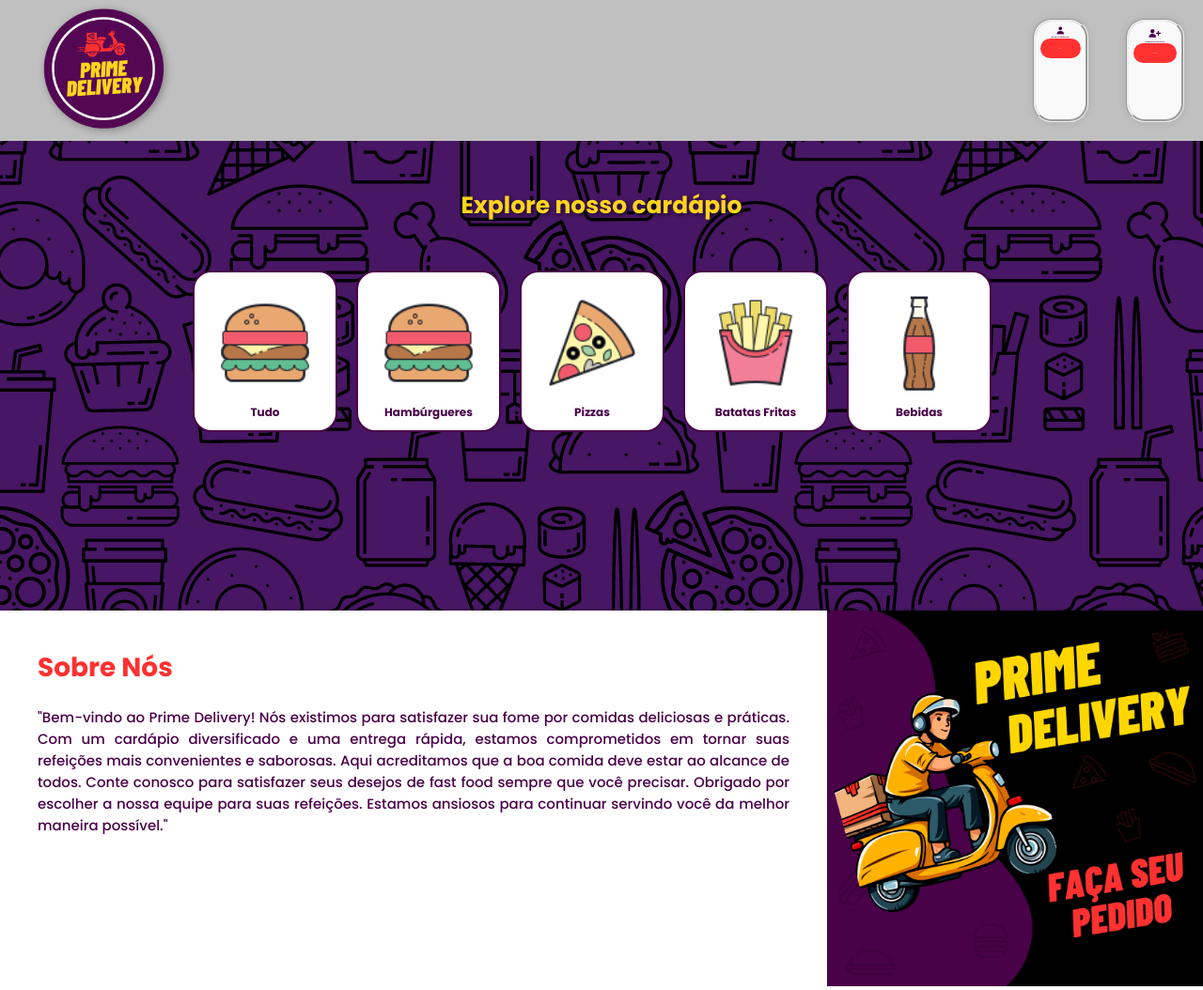
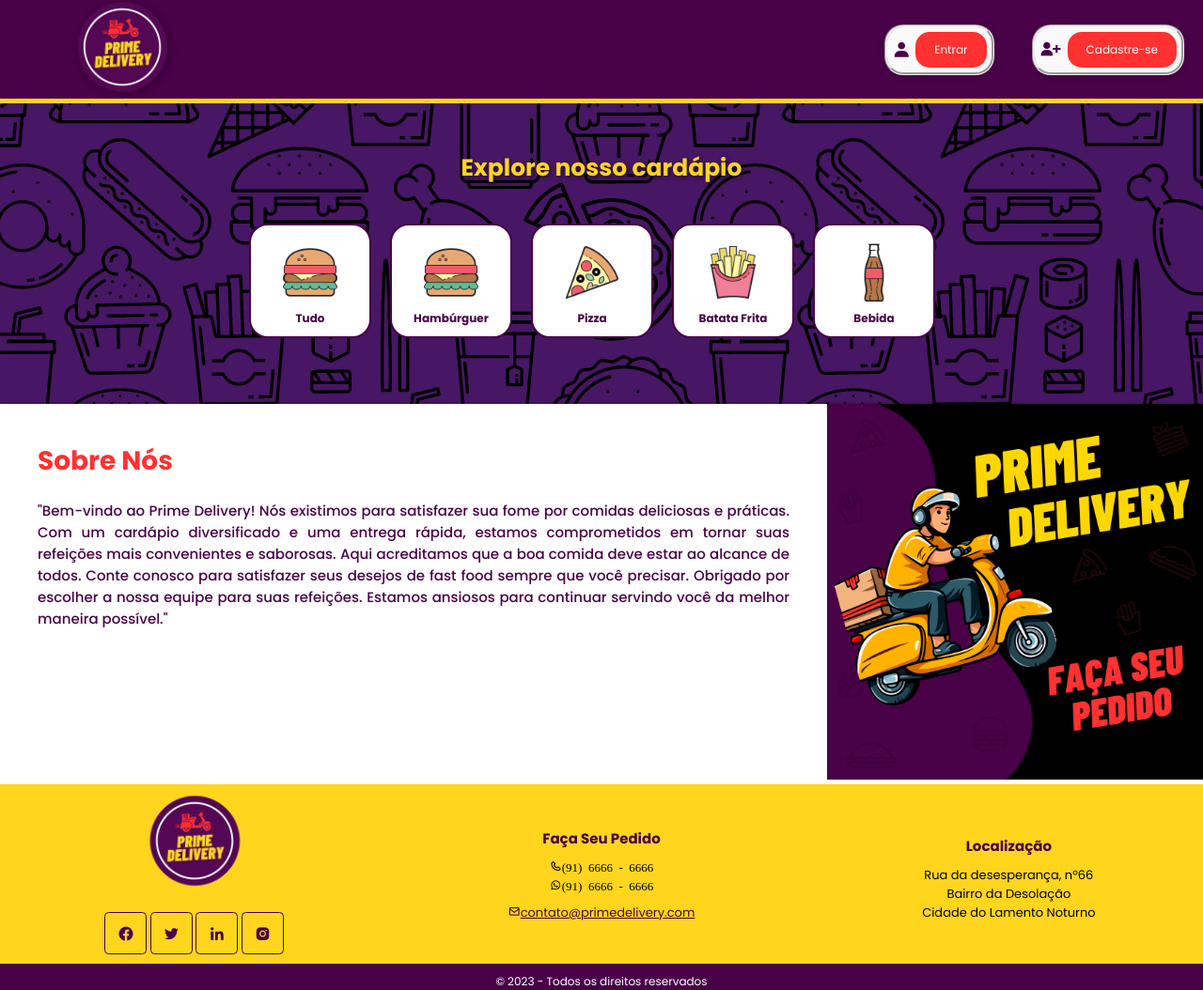
Before and after one commit to EsthefanyDev/SiteDelivery, a PHP site: page /html/ in a window 1280 px wide. Shown: the top 1054 px of the page at 94% size. Run offline with PHP 8.4, Linux system fonts and the light colour scheme.

Commit message:
update index

```diff
--- a/css/index.css
+++ b/css/index.css
@@ -35,43 +35,51 @@ body {
     display: flex;
     justify-content: space-between;
     align-items: center;
-    background-color: var(--Prata);
-    height: 150px;
+    background-color: var(--Roxo-escuro);
+    height: 110px;
+    border-bottom:5px solid var(--Dourado) ;
 }
 
 
 .box-0 img {
-    width: 160px;
-    margin: 0 3rem;
+    width: 120px;
+    margin: 0 70px;
     filter: drop-shadow(2px 2px 4px rgba(0, 0, 0, 0.3)); /* Adiciona uma sombra ao logotipo */
 }
 
 .box-1-2 {
     display: flex;
-    height: 150px;
 
 }
 
 .box-1, .box-2 {
+    display: flex;
+    width: auto;
     background-color: #f9f9f9;
     color: var(--Roxo-escuro);
     border-radius: 20px;
     border-style:groove;
     box-shadow: 0 0 10px rgba(0, 0, 0, 0.1);
-    padding: .5rem;
+    padding: 5px;
     text-align: center;
     align-items: center;
     margin: 20px;
     font-size: 0.1rem;
 }
+.box-1, .box-2 a{
+    font-size: 12px;
+}
 .box-1 i{
-    font-size: 1rem;
+    font-size: 20px;
+    margin-right: 5px;
 }
 .box-2 i{
-    font-size: 1.5rem;
+    font-size: 25px;
+    margin-right: 5px;
 }
 
 .cta-button {
+    width: auto;
     display: inline-block;
     background-color: var(--vermelho);
     color: #fff;
@@ -82,7 +90,7 @@ body {
 }
 
 .cta-button:hover {
-    background-color: #0056b3;
+    background-color: var(--Roxo-escuro);
 }
 /* ------ */
 /* Estilos para a seção de categorias */
@@ -90,14 +98,14 @@ body {
     background-image: url(/img/Z-Background.png);
     padding: 5rem;
     text-align: center;
-    height: 500px;
+    height: auto;
 }
 
 .categorias h2 {
     color: var(--Dourado);
     text-shadow: var(--text-shadow);
     font-size: 2.5rem;
-    margin-bottom: 30px;
+    margin-bottom: 20px;
 }
 
 .lista-categorias {
@@ -112,10 +120,16 @@ body {
 }
 
 .categoria {
+    display: flex;
+    flex-direction: column;
+    align-items: center;
+    justify-content: center;
+    width: 130px;
     border: 2px solid #490148;
     background-color: #FFF;
     border-radius: 20px;
     transition: transform 0.3s;
+
 }
 
 .categoria:hover {
@@ -123,8 +137,10 @@ body {
 }
 
 .categoria img {
-    display: block;
-    width: 130px;
+    display: flex;
+    flex-direction: column;
+    width: 80px;
+    align-items: center;
 
 }
 
--- a/html/index.html
+++ b/html/index.html
@@ -18,18 +18,17 @@
         <div class="box-1-2">
             <div class="box-1">
                 <i class="bx bxs-user"></i>
-                <h2>Olá, bem-vindo de volta!</h2>
                 <a href="/html/pagina-Login.html" class="cta-button">Entrar</a>
             </div>
             <div class="box-2">
                 <i class="bx bxs-user-plus"></i>
-                <h2>Ainda não tem uma conta?</h2>
                 <a href="/html/" class="cta-button">Cadastre-se</a>
             </div>
         </div>
     </div>
-
-
+    <div class="banner">
+        <!-- Adicionar banners -->
+    </div>
     <div class="categorias">
         <h2>Explore nosso cardápio</h2>
         <ul class="lista-categorias">
@@ -42,29 +41,32 @@
             <li class="categoria">
                 <a href="#">
                     <img src="/img/categoria/icons8-hamburger-100.png" alt="Hambúrgueres">
-                    Hambúrgueres
+                    Hambúrguer
                 </a>
             </li>
             <li class="categoria">
                 <a href="#">
                     <img src="/img/categoria/icons8-pizza-100.png" alt="Pizzas">
-                    Pizzas
+                    Pizza
                 </a>
             </li>
             <li class="categoria">
                 <a href="#">
                     <img src="/img/categoria/icons8-french-fries-100.png" alt="Batatas Fritas">
-                    Batatas Fritas
+                    Batata Frita
                 </a>
             </li>
             <li class="categoria">
                 <a href="#">
                     <img src="/img/categoria/icons8-cola-100.png" alt="Bebidas">
-                    Bebidas
+                    Bebida
                 </a>
             </li>
             <!-- Adicione mais categorias conforme necessário -->
         </ul>
+    </div>
+    <div class="diversos">
+        <!-- Adicionar produtos -->
     </div>
 
      <section class="sobre" id="sobre">
```
